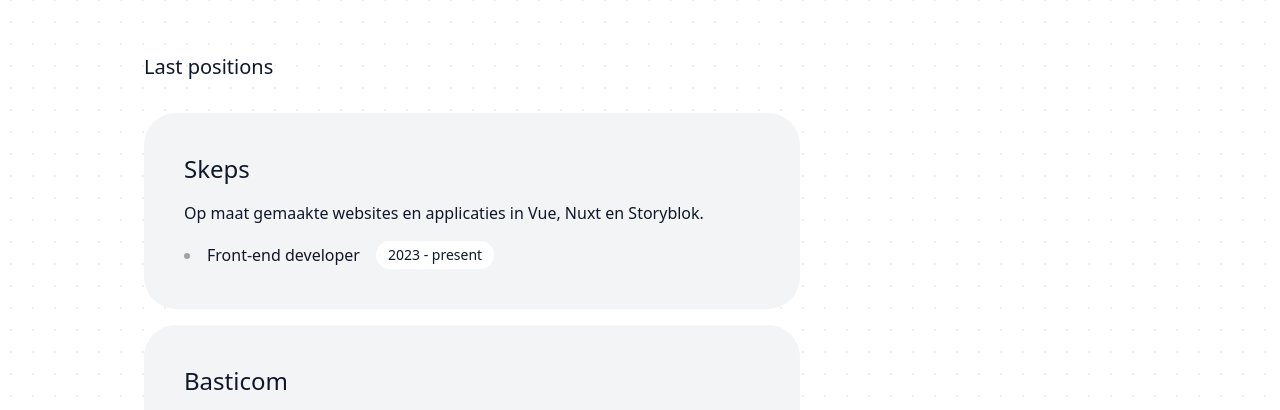
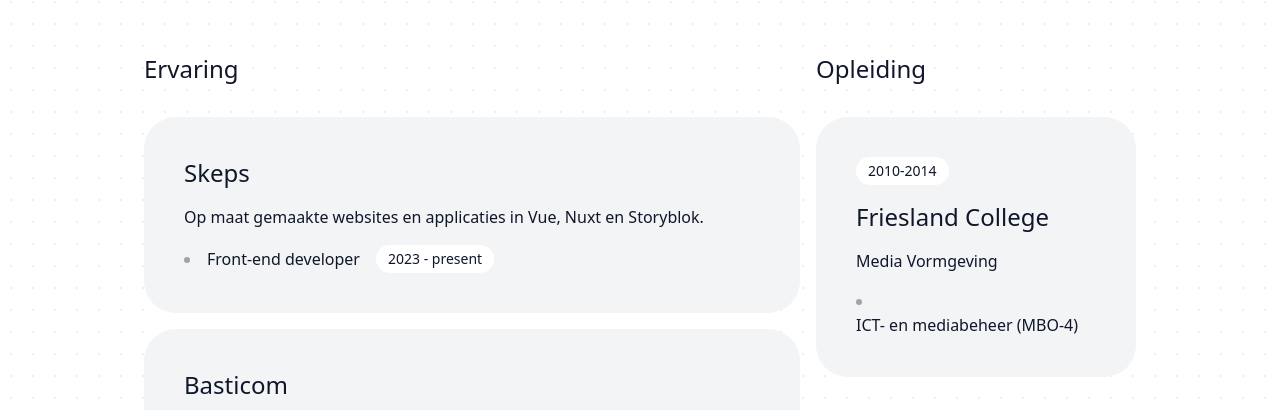
Before and after one commit to sjaakvdbrom/resumev2, an Astro site: page / in a window 1280 px wide. Shown: the part 359-769 px from the top of the page. Built offline with nearby package versions, Linux system fonts and the light colour scheme; Astro itself is replaced by a stand-in of ours.

Commit message:
Add study

```diff
--- a/src/components/Experience.astro
+++ b/src/components/Experience.astro
@@ -7,7 +7,7 @@
 ---
 
 <div class="lg:row-start-2 col-span-full lg:col-span-8 flex flex-col gap-8">
-  <h2 class="text-xl">Last positions</h2>
+  <h2 class="text-2xl">Ervaring</h2>
   <div class="flex flex-col gap-4">
     { experience && sortedExperience.map( ( item ) => (
       <Position item={item} />
--- a/src/components/Intro.astro
+++ b/src/components/Intro.astro
@@ -2,7 +2,7 @@
 import Card from '@components/Card.astro';
 ---
 
-<Card class="col-span-full lg:col-span-5 flex flex-col justify-between items-start">
+<Card class="col-span-full lg:col-span-6 flex flex-col justify-between items-start">
   <i class="size-14 inline-flex items-center justify-center text-2xl bg-white dark:bg-black rounded-full">
     <span class="-translate-x-1 -translate-y-1">👋</span>
   </i>
--- /dev/null
+++ b/src/components/Study.astro
@@ -0,0 +1,22 @@
+---
+import Card from '@components/Card.astro';
+---
+
+
+<div class="lg:row-start-2 col-span-full lg:col-span-4 flex flex-col gap-8">
+  <h2 class="text-2xl">Opleiding</h2>
+  <Card class="flex flex-col items-start gap-4">
+    <div class="inline-flex items-center bg-white dark:bg-black rounded-full py-1 px-3 text-sm">
+      2010-2014
+    </div>
+    <h2 class="text-2xl">Friesland College</h2>
+    <p>Media Vormgeving</p>
+    <ul class="flex flex-col gap-2 list-disc list-inside marker:text-neutral-400">
+      <li class="list-item">
+        <div class="inline-flex items-center gap-4">
+          <span>ICT- en mediabeheer (MBO-4)</span>
+        </div>
+      </li>
+    </ul>
+  </Card>
+</div>
--- a/src/components/User.astro
+++ b/src/components/User.astro
@@ -5,7 +5,7 @@
 import Availability from '@components/Availability.astro';
 ---
 
-<Card class="col-span-full lg:col-span-7 flex flex-col gap-4">
+<Card class="col-span-full lg:col-span-6 flex flex-col gap-4">
   <Image src={avatar} width={84} height={84} alt="Avatar" class="rounded-full border-2 border-white" />
   <Availability />
   <div class="flex flex-col gap-2">
--- a/src/pages/index.astro
+++ b/src/pages/index.astro
@@ -2,6 +2,7 @@
 import Layout from '@layouts/Layout.astro';
 import User from '@components/User.astro';
 import Intro from '@components/Intro.astro';
+import Study from '@components/Study.astro';
 import Experience from '@components/Experience.astro';
 ---
 
@@ -10,5 +11,6 @@
 		<User />
 		<Intro />
 		<Experience />
+		<Study />
 	</main>
 </Layout>
```
